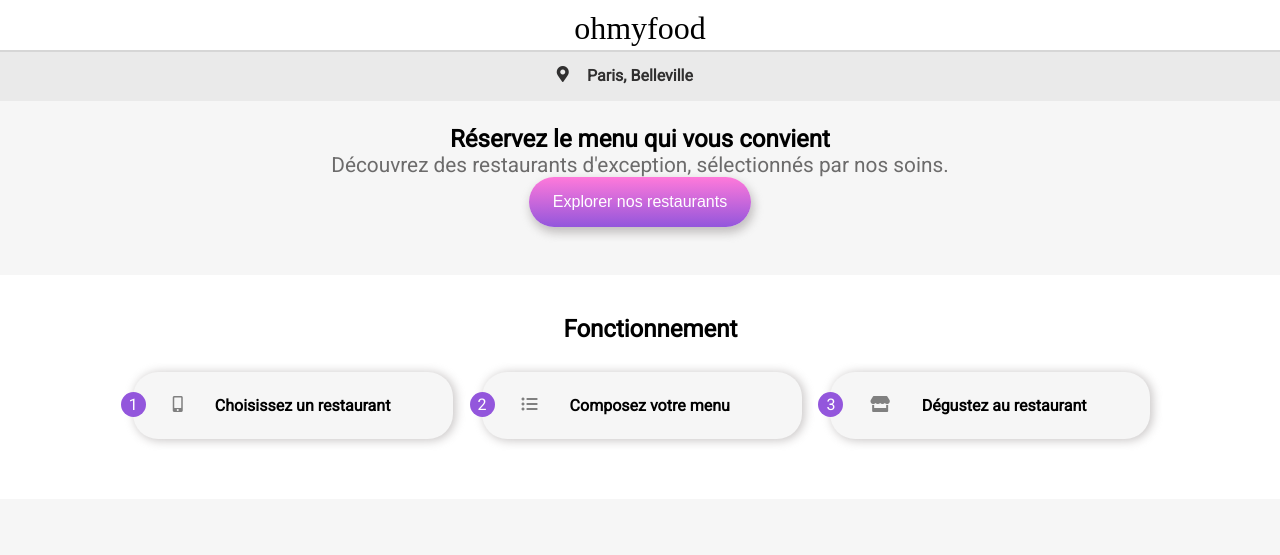
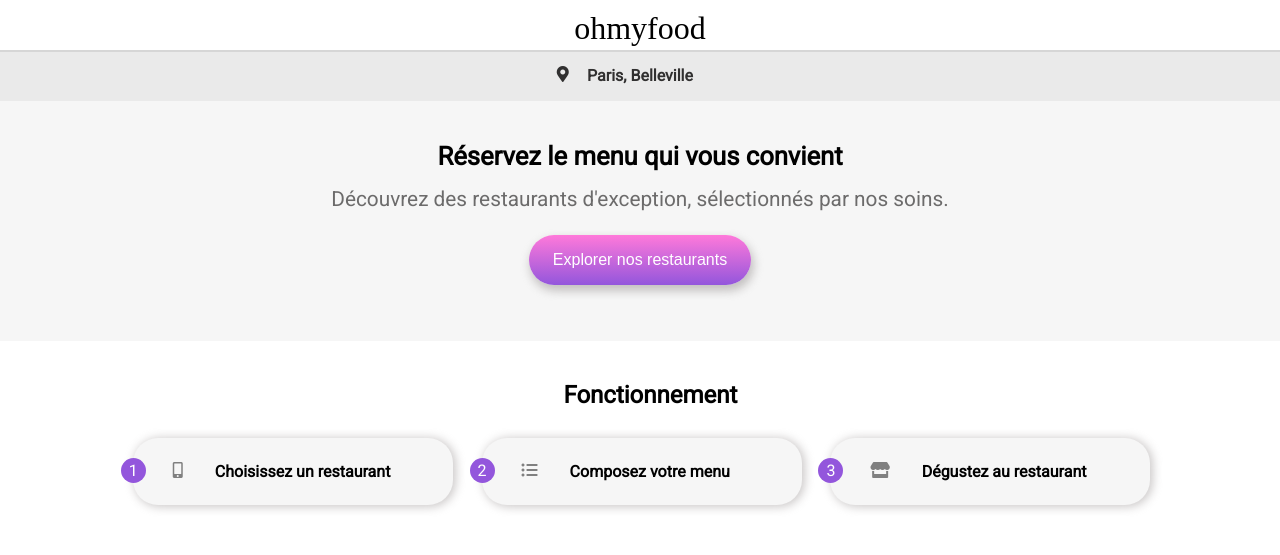
Before and after one commit to Nexidel/GaetanSupiot_3_03122021, a website: page index.html in a window 1280 px wide. Shown: the top 555 px of the page. Drawn offline with nearby package versions, Linux system fonts and the light colour scheme; files that its build step writes are made by us from their sources; a web font is replaced by a local one.

Commit message:
adjust header size

```diff
--- a/sass/5_pages/_header-index.scss
+++ b/sass/5_pages/_header-index.scss
@@ -22,11 +22,17 @@
     &__description {
         background-color: $background-light;
         padding: 1.5rem 1.5rem 3rem 1.5rem;
+        & h2 {
+            margin: 1rem 3rem;
+            font-size: 1.6rem;
+        }
         & p {
+            margin: 1rem 0 1rem;
             font-size: 1.3rem;
             color: rgba(37, 36, 36, 0.664);
         }
         & button {
+            margin: .5rem 0 .5rem;
             @include pink-btn;
         }
     }
```
